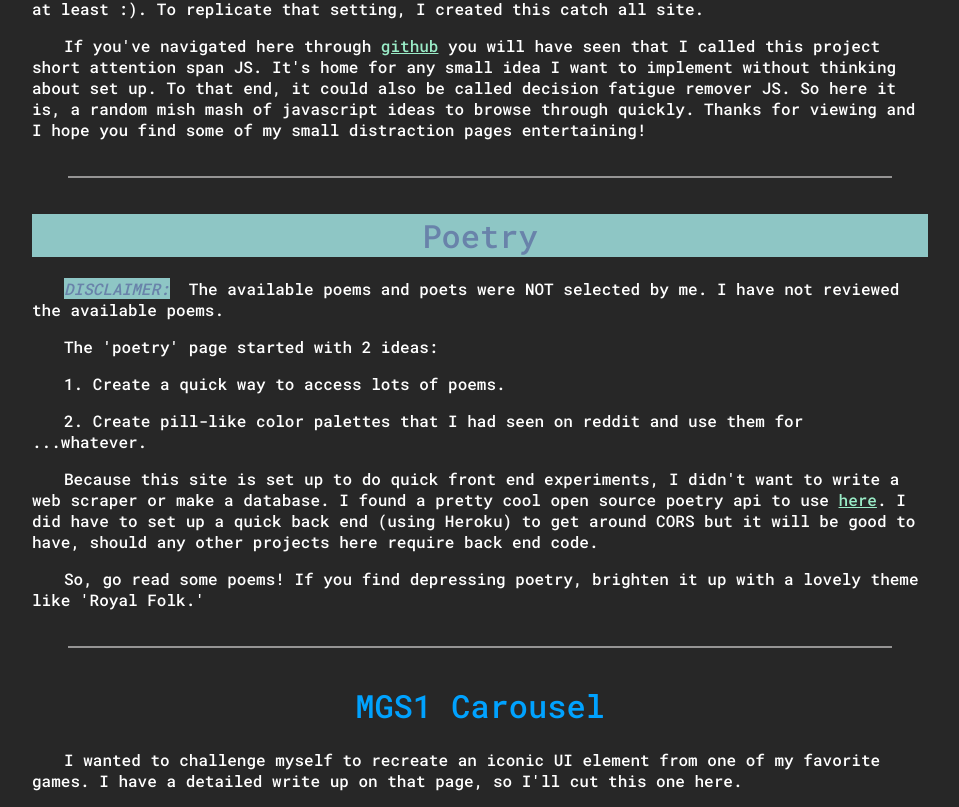
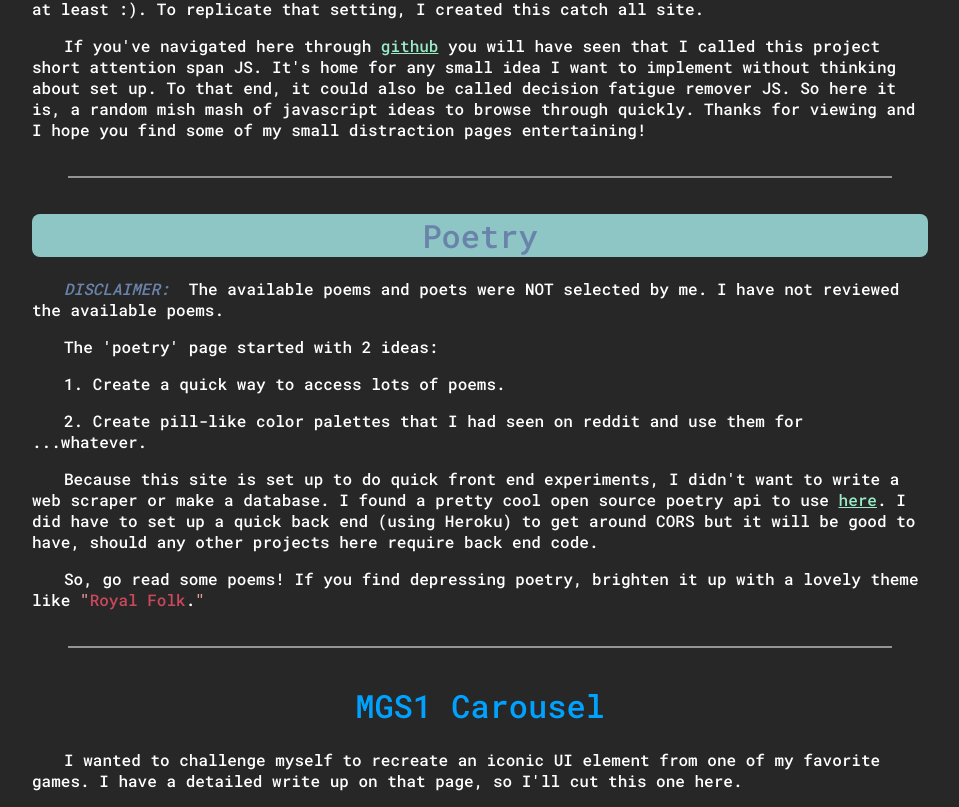
Before and after one commit to z-s-kusz/short-attention-span-js, a Vue app: page /about in a window 1280 px wide. Shown: the part 362-1169 px from the top of the page, without its empty margins (160-1119 px from the left). Built offline with nearby package versions, Linux system fonts and the light colour scheme.

Commit message:
Added rotal folk theme. Styled header.

```diff
--- a/src/views/About.vue
+++ b/src/views/About.vue
@@ -24,8 +24,8 @@
     </p>
     <div class="spacer"></div>
 
-    <h1 :style="poetryStyle">Poetry</h1>
-    <p><em :style="poetryStyle">DISCLAIMER:</em>&nbsp;
+    <h1 class="poetry" :style="poetryStyle">Poetry</h1>
+    <p><em :style="poetryEm">DISCLAIMER:</em>&nbsp;
       The available poems and poets were NOT selected by me.
       I have not reviewed the available poems.
     </p>
@@ -41,7 +41,9 @@
       CORS but it will be good to have, should any other projects here require back end code.
     </p>
     <p>So, go read some poems! If you find depressing poetry, brighten it up with a lovely
-      theme like 'Royal Folk.'
+      theme like
+      <span class="folk-secondary">"</span>
+      <span class="folk-primary">Royal Folk</span>.<span class="folk-secondary">"</span>
     </p>
     <div class="spacer"></div>
 
@@ -96,6 +98,11 @@ export default Vue.extend({
         'background-color': PaletteHelper.store.colors[2],
       };
     },
+    poetryEm() {
+      return {
+        color: PaletteHelper.store.colors[1],
+      };
+    },
   },
 });
 </script>
@@ -144,6 +151,15 @@ h3, h4 {
 .main-theme {
   color: $vue-green;
 }
+.poetry {
+  border-radius: 8px;
+}
+.folk-primary {
+  color: rgb(201, 72, 91);
+}
+.folk-secondary {
+  color: rgb(232, 157, 162);
+}
 .mgs1 {
   color: rgb(0, 162, 255);
 }
```
